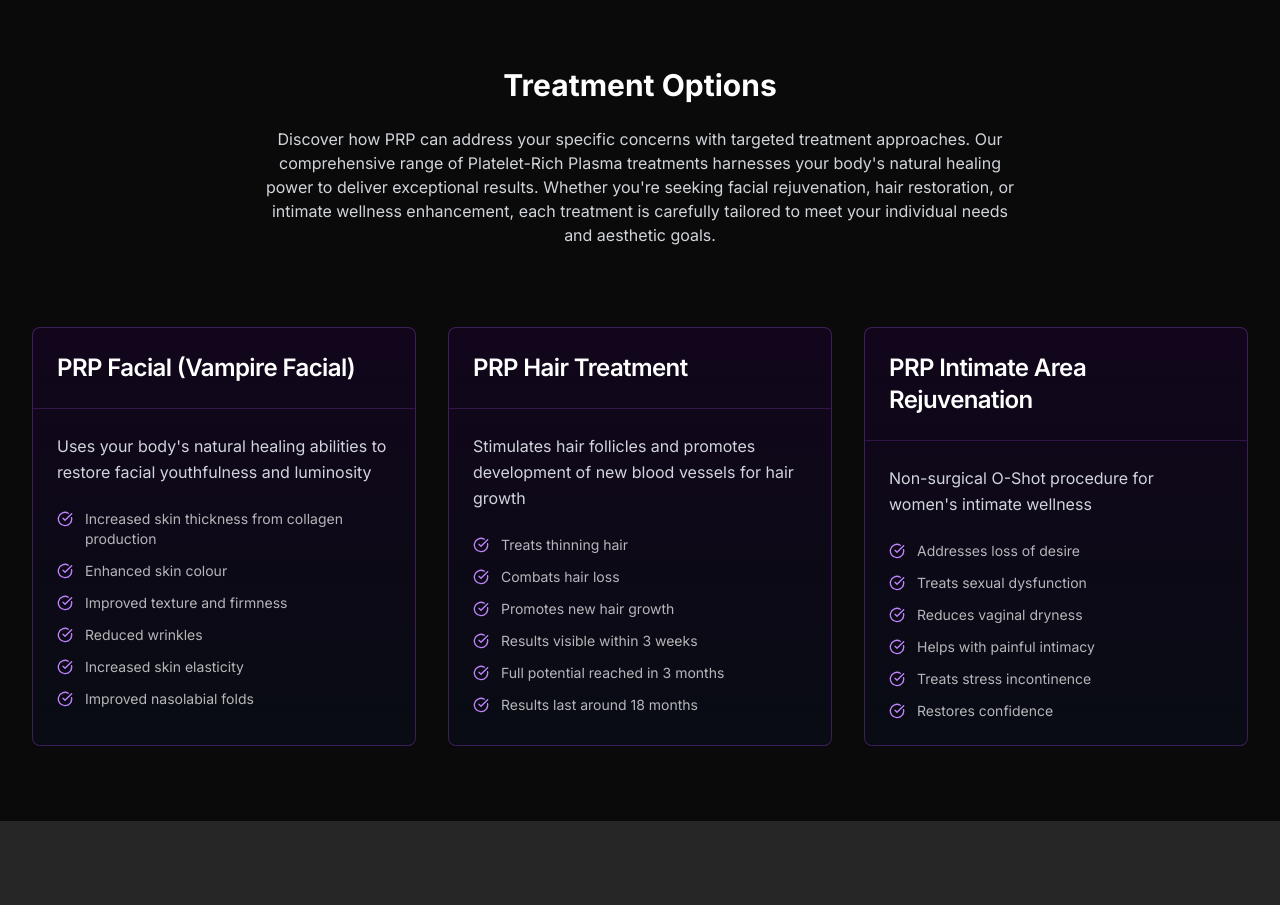
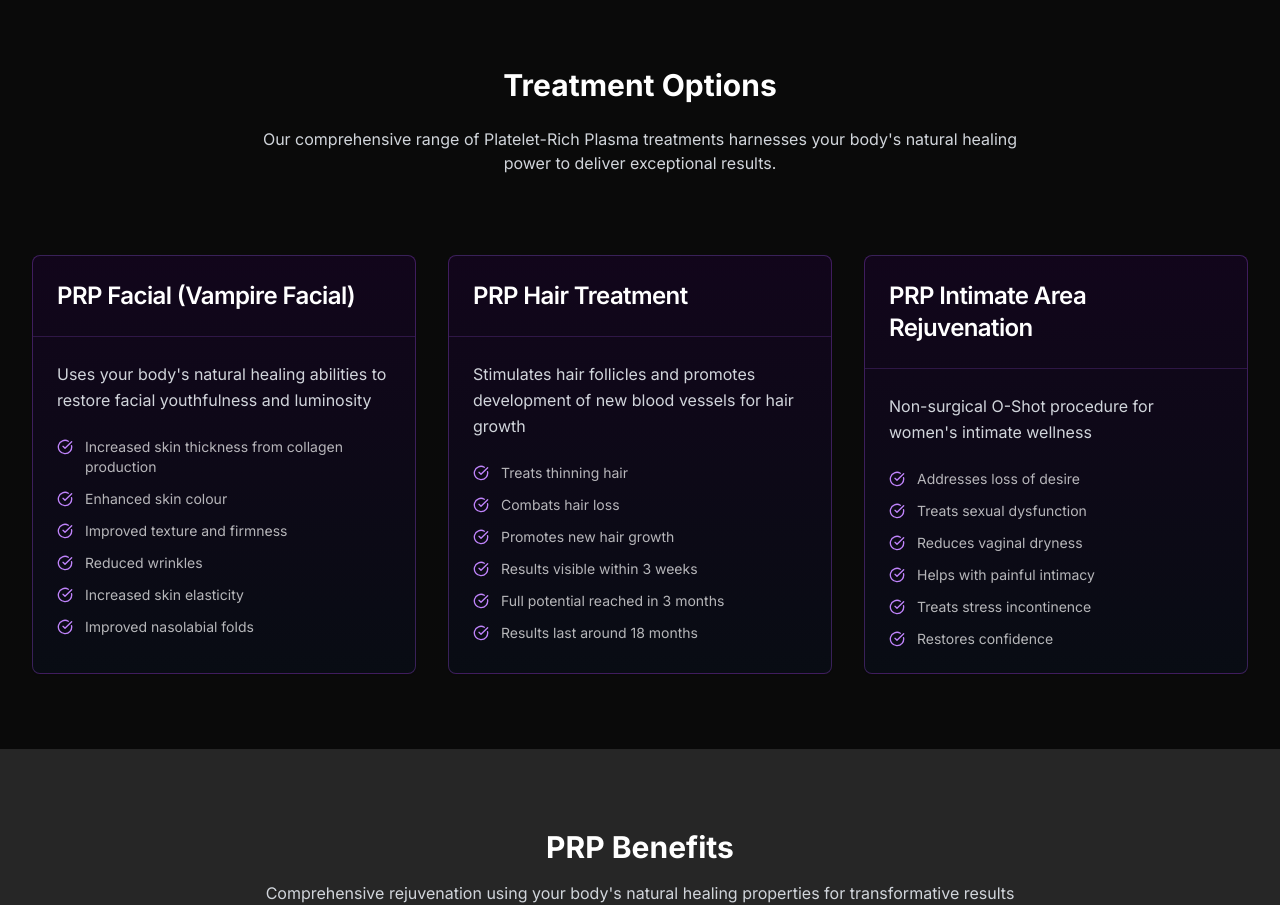
Before and after one commit to alaadin007/cosmedocs-mobile-refined-art, a React (Vite) app: page /prp-treatment in a window 1280 px wide. Shown: the part 2200-3105 px from the top of the page. Built offline with nearby package versions, Linux system fonts and the light colour scheme; no server answers; the database is empty.

Commit message:
Remove specific PRP description

```diff
--- a/src/pages/PRPTreatment.tsx
+++ b/src/pages/PRPTreatment.tsx
@@ -332,9 +332,7 @@ const PRPTreatment = () => {
                 Treatment Options
               </h2>
               <p className="text-gray-300 max-w-3xl mx-auto">
-                Discover how PRP can address your specific concerns with targeted treatment approaches.
                 Our comprehensive range of Platelet-Rich Plasma treatments harnesses your body's natural healing power to deliver exceptional results.
-                Whether you're seeking facial rejuvenation, hair restoration, or intimate wellness enhancement, each treatment is carefully tailored to meet your individual needs and aesthetic goals.
               </p>
             </motion.div>
 
```
